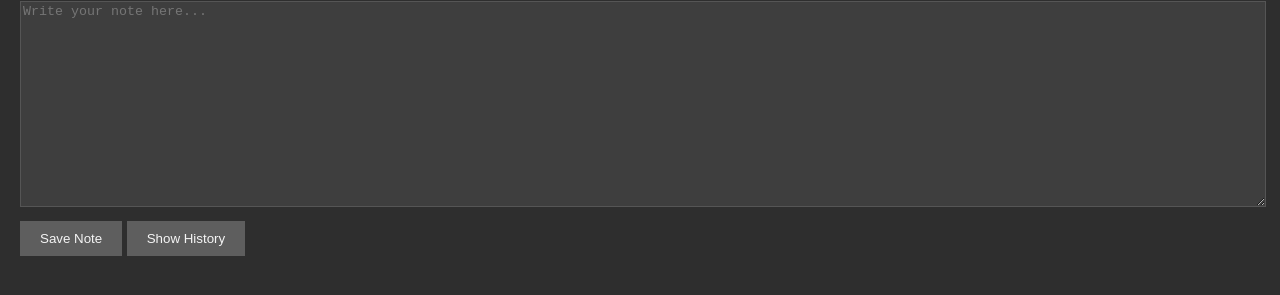
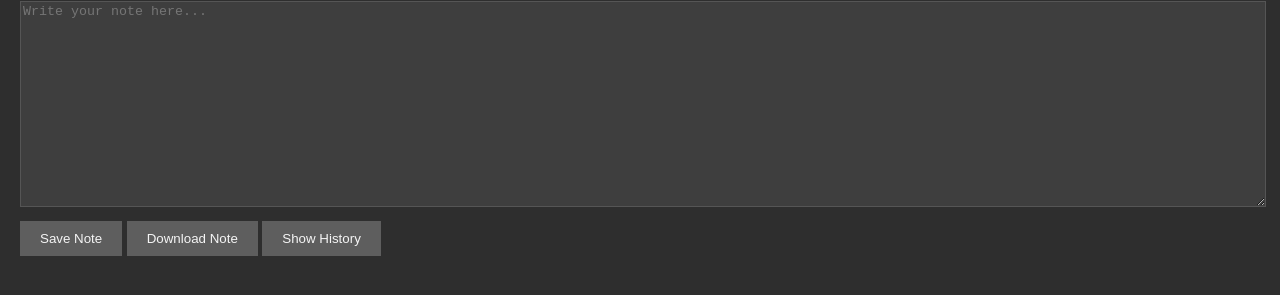
Before and after one commit to drisspy/note329049023, a plain HTML site: page index.html in a window 1280 px wide. Shown: the part 79-374 px from the top of the page. Drawn offline with Linux system fonts and the light colour scheme.

Commit message:
Update index.html

```diff
--- a/index.html
+++ b/index.html
@@ -10,6 +10,7 @@
     <h1>Encrypted Notepad</h1>
     <textarea id="note" placeholder="Write your note here..."></textarea>
     <button onclick="saveNote()">Save Note</button>
+    <button onclick="downloadNoteAsTxt()">Download Note</button>
     <button onclick="loadHistory()">Show History</button>
     <div class="note-history" id="note-history"></div>
     <script src="history.js"></script>
```
